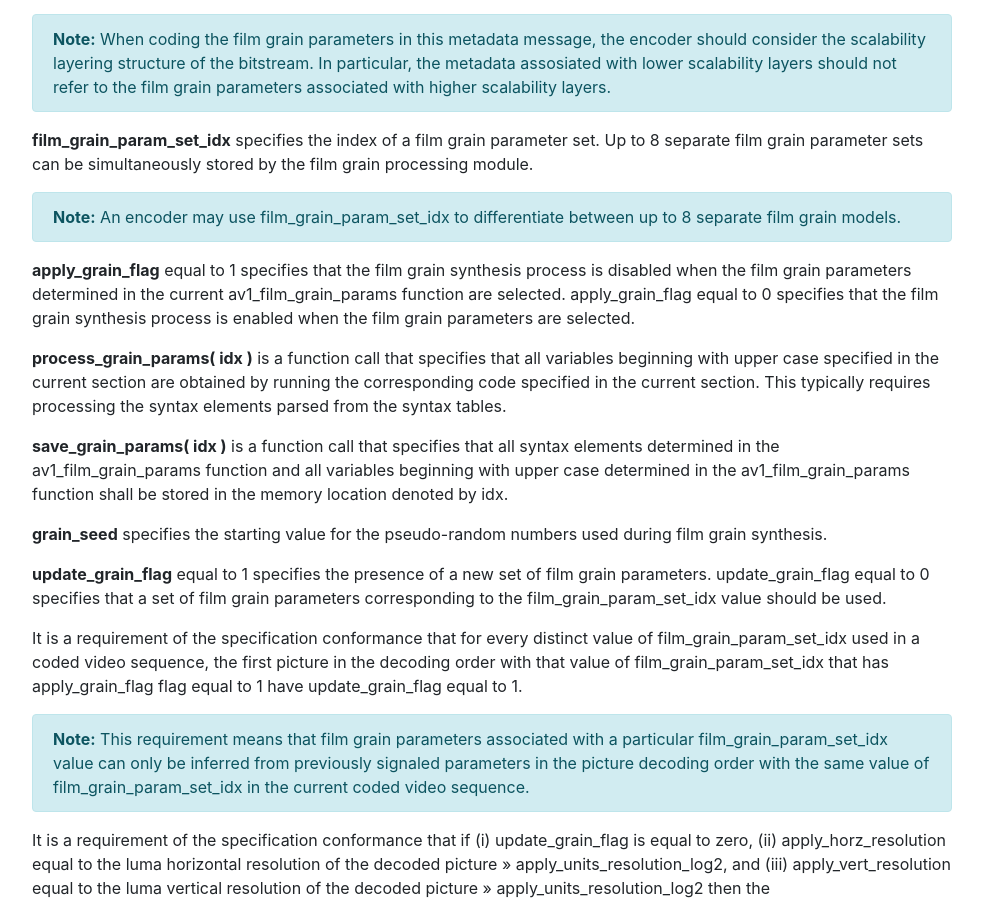
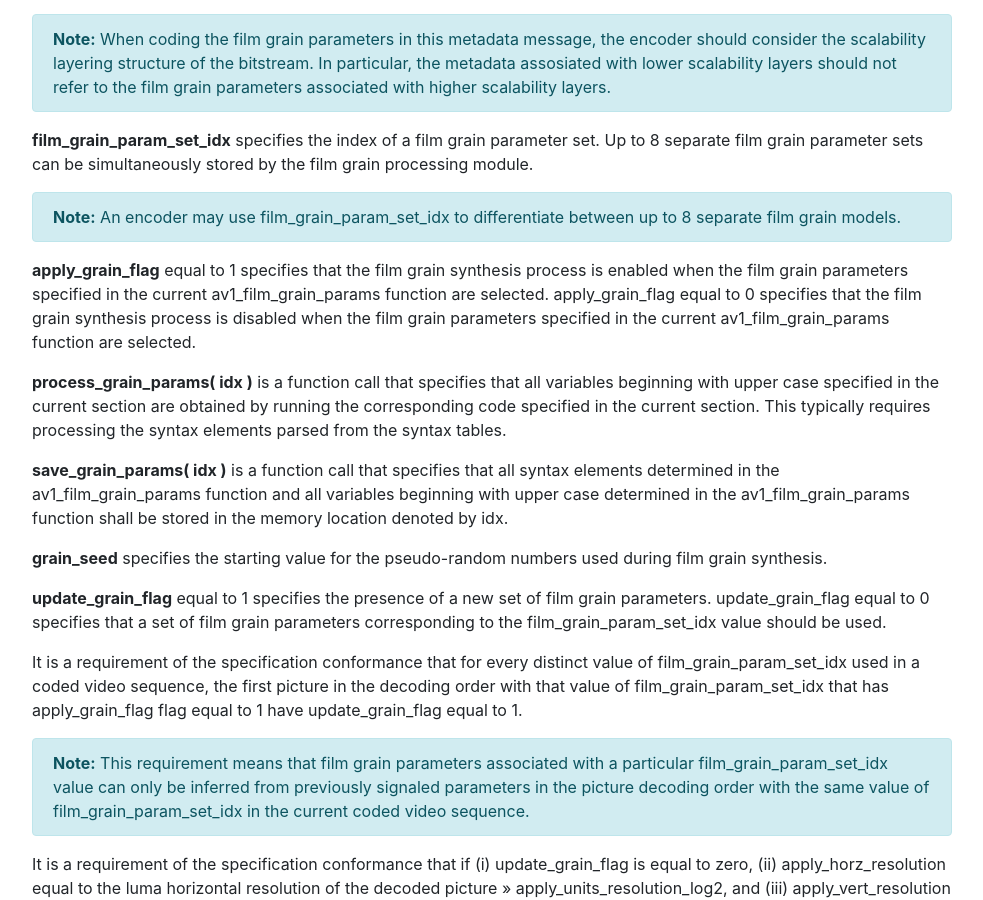
Before and after one commit to AOMediaCodec/afgs1-spec, a Jekyll site: the page docs/index.html, which Jekyll copies as it is, in a window 1280 px wide and 900 px high, scrolled down 18201 px. Shown: the whole window, without its empty margins (53-1036 px from the left). Built offline with Jekyll 4.4.1, drawn with Linux system fonts in a browser that asks for light colours; nearby versions of some CDN libraries; some of the changed text lies outside the part shown.

Commit message:
HTML rendering (#99)

```diff
--- a/docs/index.html
+++ b/docs/index.html
@@ -1907,9 +1907,9 @@ sets can be simultaneously stored by the film grain processing module.</p>
 
 <p class="alert alert-info"><strong>Note:</strong> An encoder may use film_grain_param_set_idx to differentiate between up to 8 separate film grain models.</p>
 
-<p><strong>apply_grain_flag</strong> equal to 1 specifies that the film grain synthesis process is disabled when the film grain parameters
-determined in the current av1_film_grain_params function are selected.  apply_grain_flag equal to 0 specifies that the
-film grain synthesis process is enabled when the film grain parameters are selected.</p>
+<p><strong>apply_grain_flag</strong> equal to 1 specifies that the film grain synthesis process is enabled when the film grain parameters
+specified in the current av1_film_grain_params function are selected.  apply_grain_flag equal to 0 specifies that the
+film grain synthesis process is disabled when the film grain parameters specified in the current av1_film_grain_params function are selected.</p>
 
 <p><strong>process_grain_params( idx )</strong> is a function call that specifies that all variables beginning with upper case specified in the
 current section are obtained by running the corresponding code specified in the current section. This typically requires
```
Also changed, not shown: other parts of docs/index.html (+1 -1 lines).
